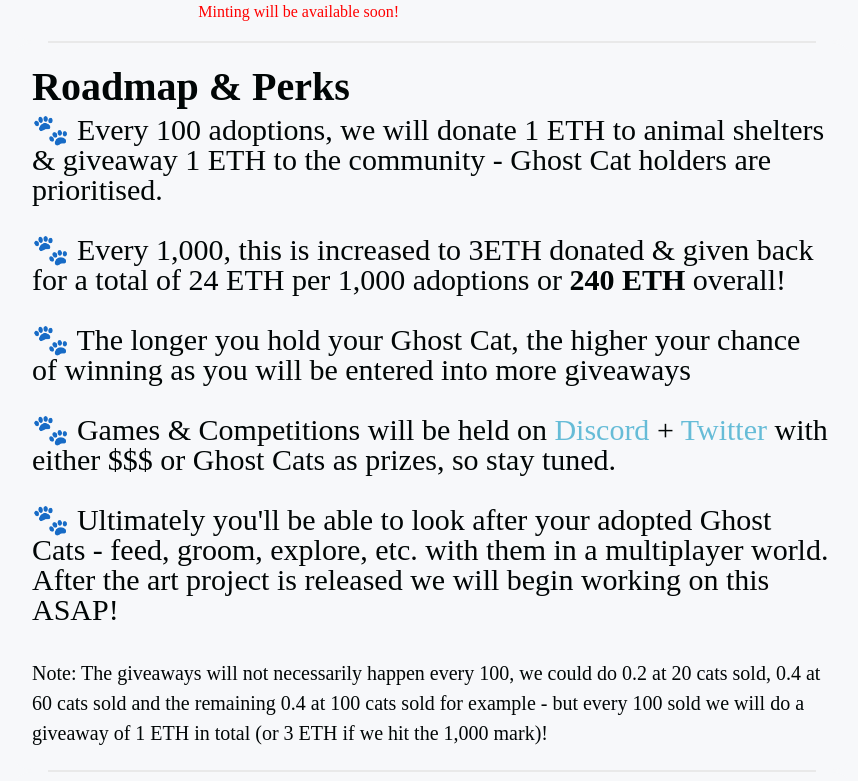
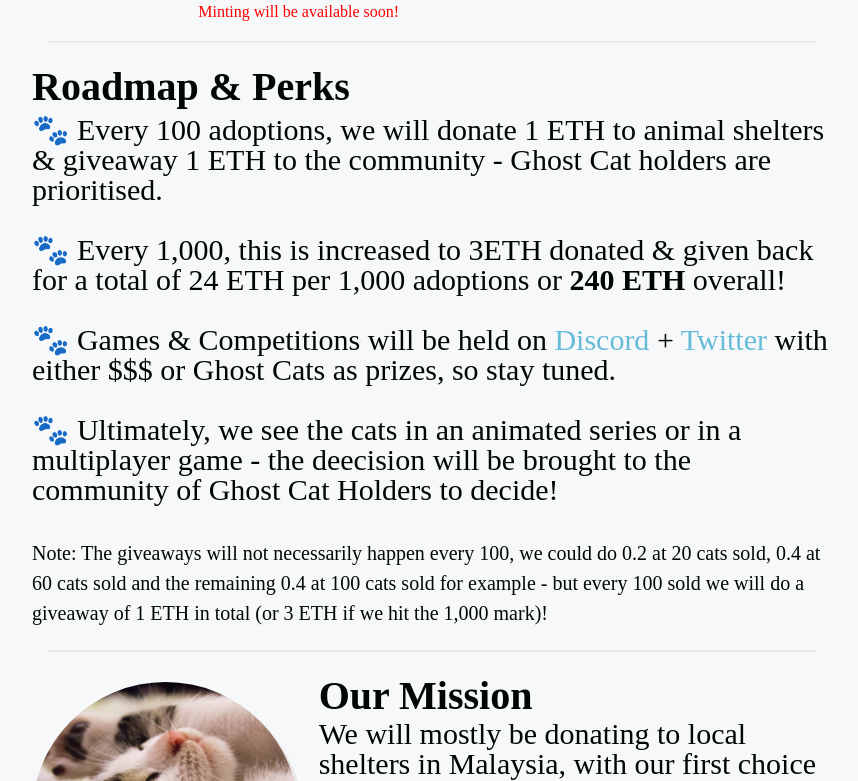
Before and after one commit to nickderaj/Ghostcat-NFT-Website, a React (Create React App) app: page /about in a window 1280 px wide. Shown: the part 1239-2020 px from the top of the page, without its empty margins (208-1066 px from the left). Built offline with nearby package versions, Linux system fonts and the light colour scheme; a web font is replaced by a local one.

Commit message:
Roadmap change

```diff
--- a/src/components/Team.js
+++ b/src/components/Team.js
@@ -10,7 +10,7 @@
       <div className="team-subheading">
         <p>
           Ghost Cat was created by two brothers with an interest in crypto, NFTs and all things floof. Come chat with us on{' '}
-          <a href="https://discord.gg/BtvMy8AjU7">Discord!</a>
+          <a href="https://discord.gg/BtvMy8AjU7">Discord</a>!
         </p>
       </div>
       <div className="team-grid">
--- a/src/pages/About.js
+++ b/src/pages/About.js
@@ -43,8 +43,6 @@
             are prioritised. <br /> <br />
             🐾 Every 1,000, this is increased to 3ETH donated & given back for a total of 24 ETH per 1,000 adoptions or{' '}
             <b>240 ETH</b> overall! <br /> <br />
-            🐾 The longer you hold your Ghost Cat, the higher your chance of winning as you will be entered into more giveaways
-            <br /> <br />
             🐾 Games & Competitions will be held on{' '}
             <a href="https://discord.com/invite/BtvMy8AjU7" target="_blank" rel="noreferrer">
               Discord
@@ -54,8 +52,8 @@
               Twitter
             </a>{' '}
             with either $$$ or Ghost Cats as prizes, so stay tuned. <br /> <br />
-            🐾 Ultimately you'll be able to look after your adopted Ghost Cats - feed, groom, explore, etc. with them in a
-            multiplayer world. After the art project is released we will begin working on this ASAP! <br /> <br />
+            🐾 Ultimately, we see the cats in an animated series or in a multiplayer game - the deecision will be brought to the
+            community of Ghost Cat Holders to decide! <br /> <br />
             <span>
               Note: The giveaways will not necessarily happen every 100, we could do 0.2 at 20 cats sold, 0.4 at 60 cats sold and
               the remaining 0.4 at 100 cats sold for example - but every 100 sold we will do a giveaway of 1 ETH in total (or 3
```
